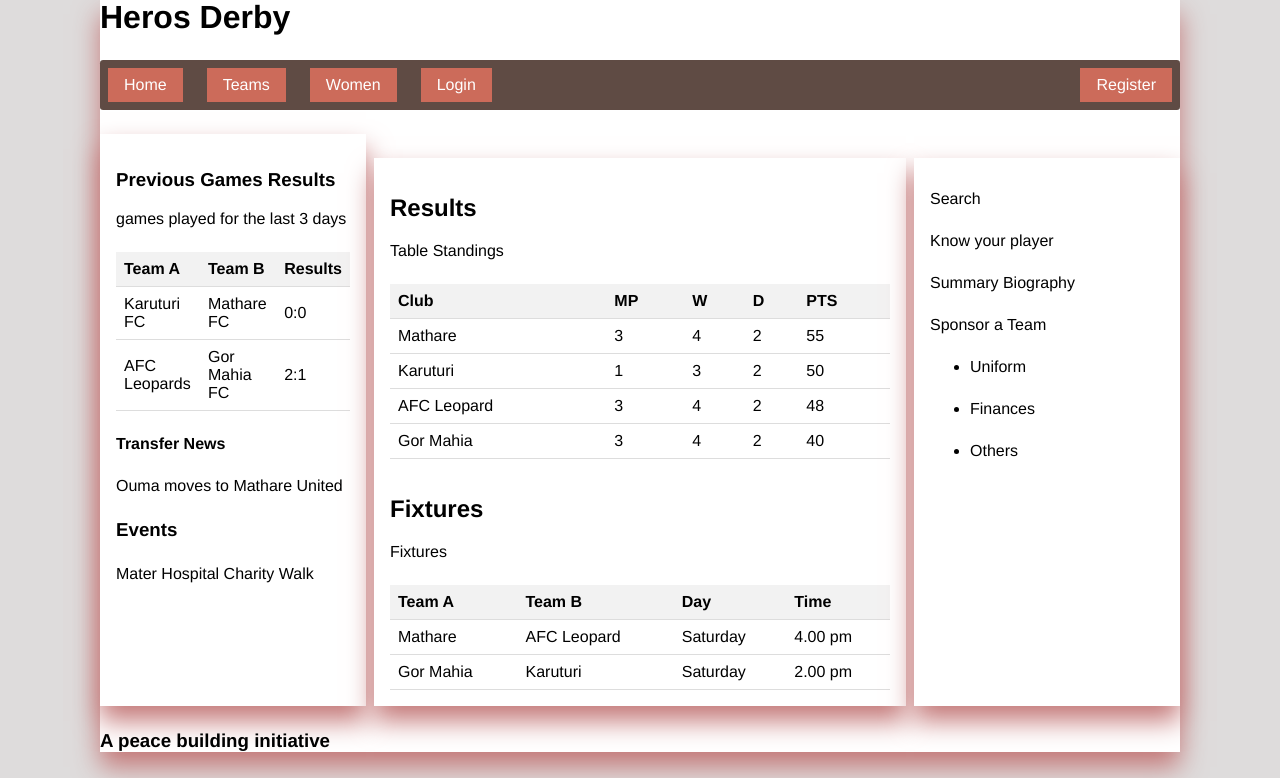
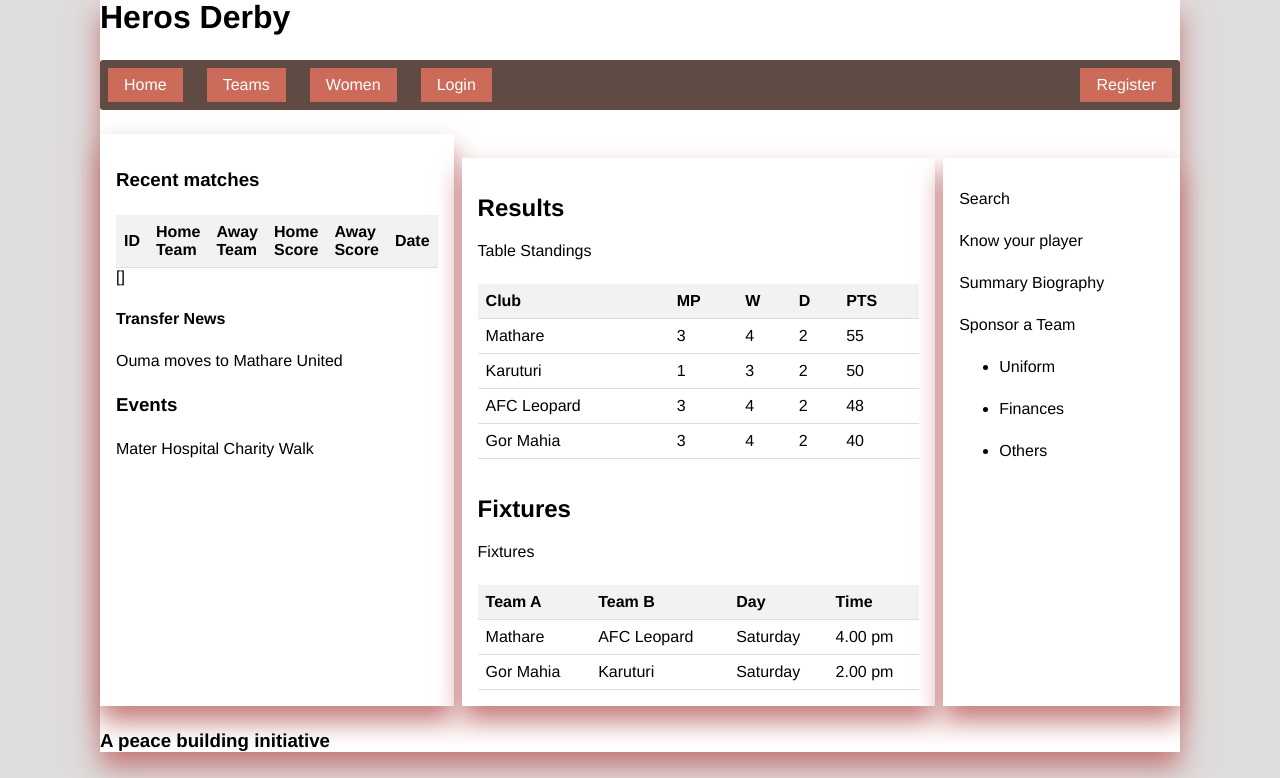
Before and after one commit to samuelmwangimbuthia/Heros-Derby, a Flask app: page /index in a window 1280 px wide. Shown: the part 22-800 px from the top of the page. Run offline with Flask 3, Linux system fonts and the light colour scheme; lists and menus that the app fills with data are empty.

Commit message:
populate recently played matches programatically

```diff
--- a/templates/index.html
+++ b/templates/index.html
@@ -6,25 +6,28 @@
 {% block main %}
 <div class="tile grid">
     <aside class="column-asidebar1">
-        <h3>Previous Games Results</h3>
+        <h3>Recent matches</h3>
         <table>
-            <thead>games played for the last 3 days</thead>
             <tr>
-                <th>Team A</th>
-                <th>Team B</th>
-                <th>Results</th>
+                <th>ID</th>
+                <th>Home Team</th>
+                <th>Away Team</th>
+                <th>Home Score</th>
+                <th>Away Score</th>
+                <th>Date</th>
             </tr>
+            {% for match in recent_matches %}
             <tr>
-                <td>Karuturi FC</td>
-                <td>Mathare FC</td>
-                <td>0:0</td>
+                <td>{{ match[0] }}</td>
+                <td>{{ match[1] }}</td>
+                <td>{{ match[2] }}</td>
+                <td>{{ match[3] }}</td>
+                <td>{{ match[4] }}</td>
+                <td>{{ match[5] }}</td>
             </tr>
-            <tr>
-                <td>AFC Leopards</td>
-                <td>Gor Mahia FC</td>
-                <td>2:1</td>
-            </tr>
+            {% endfor %}
         </table>
+        {{recent_matches}}
         <div>
             <h4>Transfer News</h4>
             <p>Ouma moves to Mathare United</p>
```
Also changed, not shown: derby.db, 3 other files.
